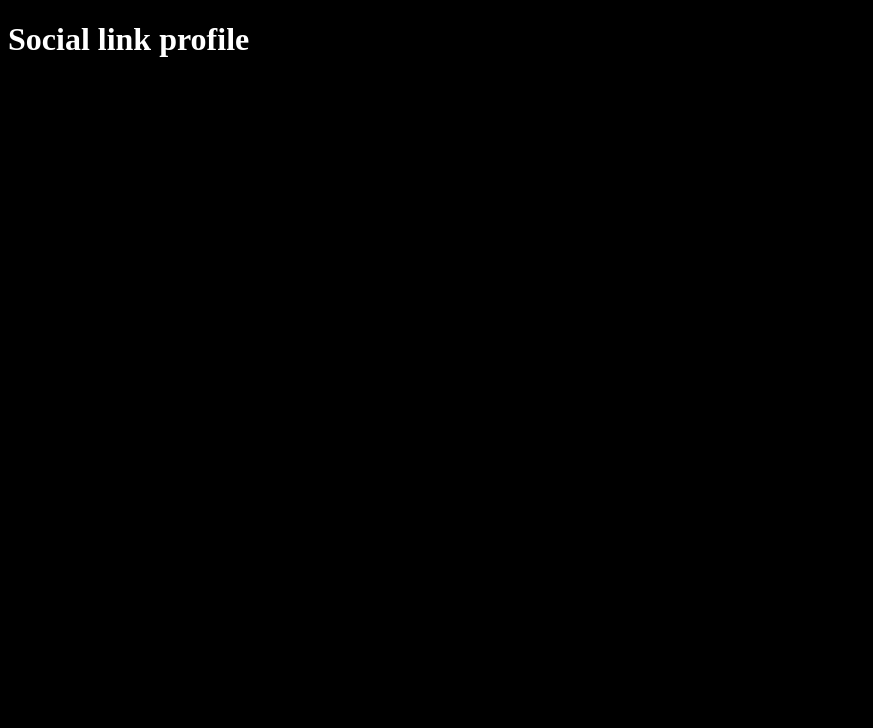
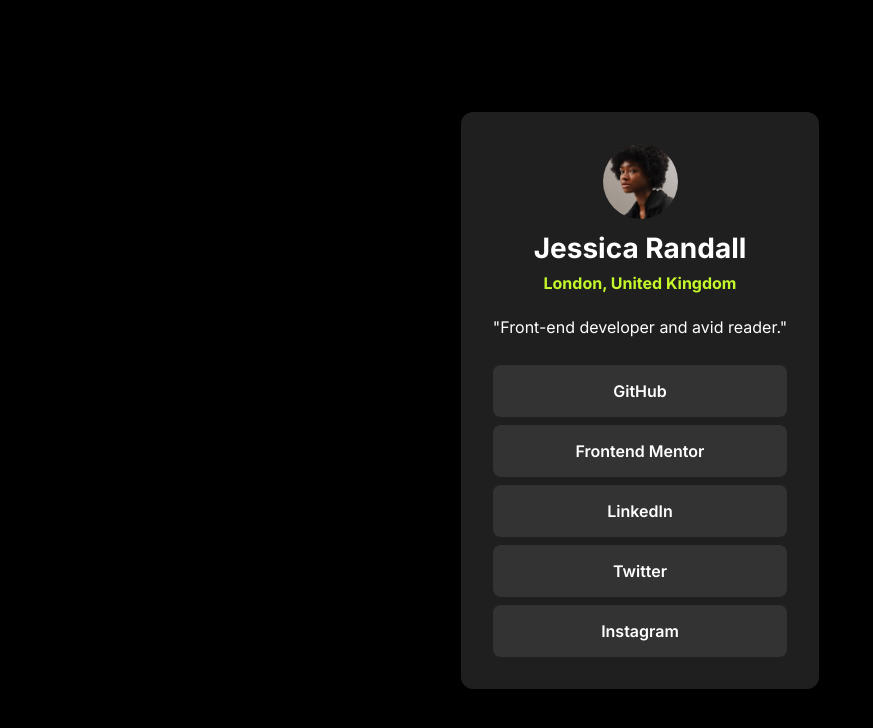
Before and after one commit to Cygnus-Code/social-link-profile, a plain HTML site: page index.html in a window 1280 px wide. Shown: the whole page, without its empty margins (0-873 px from the left). Drawn offline with Linux system fonts and the light colour scheme.

Commit message:
feat: add social link profile

```diff
--- a/global-style.css
+++ /dev/null
@@ -1,4 +0,0 @@
-body {
-    background: #000;
-    color: #FFF;
-}
--- a/index.html
+++ b/index.html
@@ -2,11 +2,36 @@
 <html lang="en">
 <head>
   <meta charset="UTF-8">
-  <meta name="viewport" content="width=device-width, initial-scale=1.0">
-  <link rel="stylesheet" href="./global-style.css">
-  <title>Social link profile</title>
+  <meta name="viewport" content="width=device-width, initial-scale=1.0"> <!-- displays site properly based on user's device -->
+
+  <link rel="icon" type="image/png" sizes="32x32" href="src/asset/img/favicon-32x32.png">
+  <link rel="precconect" href="https://fonts.googleapis.com">
+  <link rel="precconect" href="https://fonts.gstatic.com" crossorigin>
+  <link href="https://fonts.googleapis.com/css2?family=Inter:wght@400;600;700&display=swap" rel="stylesheet">
+
+  <link rel="stylesheet" href="style.css">
+
+  <title>Frontend Mentor | Social links profile</title>
+
+  <!-- Feel free to remove these styles or customise in your own stylesheet 👍 -->
+
 </head>
 <body>
-  <h1>Social link profile</h1>
+
+    <div class="card">
+      <img src="src/asset/img/avatar-jessica.jpeg" alt="">
+      <h1>Jessica Randall</h1>
+      <p class="location">London, United Kingdom</p>
+      <p class="description">"Front-end developer and avid reader."</p>
+
+      <ul>
+        <li><a href="#"> GitHub</a></li>
+        <li><a href="#">Frontend Mentor</a></li>
+        <li><a href="#">LinkedIn</a></li>
+        <li><a href="#">Twitter</a></li>
+        <li><a href="#">Instagram</a></li>
+      </ul>
+    </div>
+
 </body>
 </html>
--- /dev/null
+++ b/style.css
@@ -0,0 +1,71 @@
+* {
+    padding: 0;
+    margin: 0;
+    text-decoration: none;
+    list-style-type: none;
+    box-sizing: border-box;
+}
+
+:root {
+    --primary-green: hsl(75, 94%, 57%);
+    --neutral-white: hsl(0, 0%, 100%);
+    --neutral-grey: hsl(0, 0%, 20%);
+    --neutral-dark-grey: hsl(0, 0%, 12%);
+    --neutral-off-black: hsl(0, 0%, 0%);
+}
+
+body {
+    background-color: var(--neutral-off-black);
+    min-height: 100vh;
+    font-family: 'Inter', sans-serif;
+    display: grid;
+    place-content: center;
+}
+
+.card {
+    background-color: var(--neutral-dark-grey);
+    color: var(--neutral-white);
+    padding: 2rem;
+    margin: 1rem;
+    max-width: 400px;
+    text-align: center;
+    border-radius: .75rem;
+}
+
+.card img {
+    margin-bottom: .5rem;
+    width: 75px;
+    border-radius: 50%;
+}
+
+.card h1 {
+    font-size: 1.75rem;
+}
+
+.card .location {
+    color: var(--primary-green);
+    margin: .5rem 0 1.5rem;
+    font-weight: 700;
+}
+
+.card ul {
+    margin-top: 1.75rem;
+}
+
+.card ul li:not(:last-child) {
+    margin-bottom: 0.5rem;
+}
+
+.card ul li a {
+    display: block;
+    background-color: var(--neutral-grey);
+    color: var(--neutral-white);
+    padding: 1rem;
+    font-weight: 600;
+    border-radius: .5rem;
+}
+
+.card ul li a:hover {
+    background-color: var(--primary-green);
+    color: var(--neutral-off-black);
+}
```
Also changed, not shown: src/asset/img/Amilton-Batalha.jpeg (added), src/asset/img/avatar-jessica.jpeg (added), src/asset/img/favicon-32x32.png (added).
